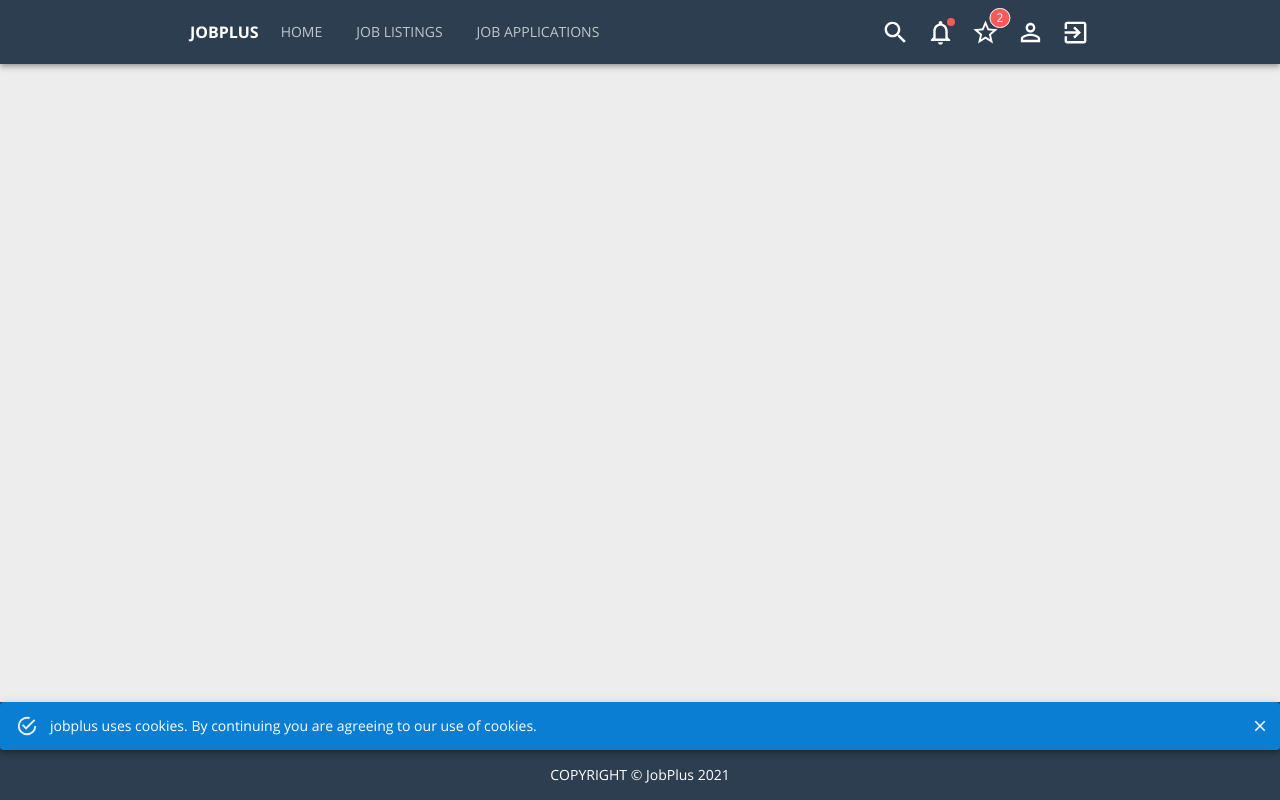
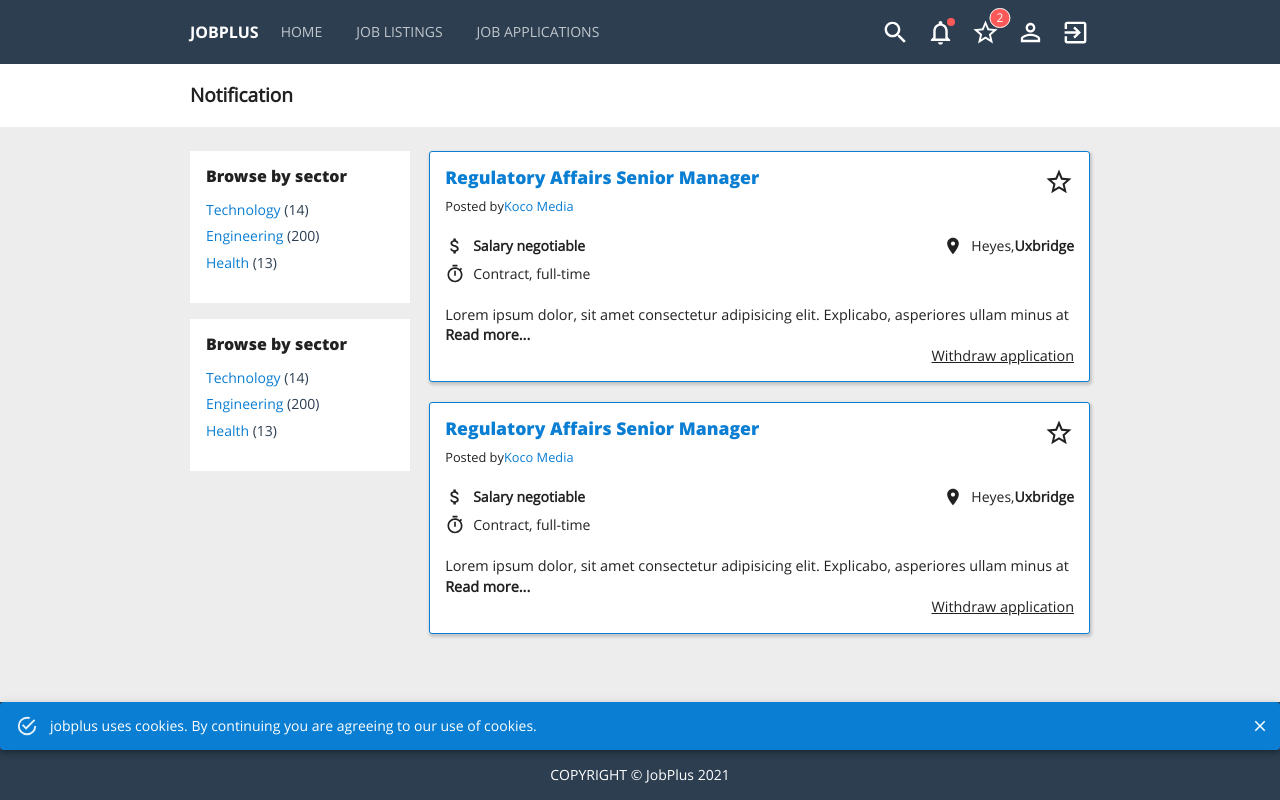
Before and after one commit to collins-adhola/jobplus_react_frontend, a React (Create React App) app: page /notifications in a window 1280 px wide. Built offline with nearby package versions, Linux system fonts and the light colour scheme.

Commit message:
added PageTitle,JobApplications,Notifications,SavedJobs,Search

```diff
--- a/src/App.js
+++ b/src/App.js
@@ -6,8 +6,11 @@ import Navbar from './components/Navbar';
 import Footer from './components/Footer';
 import Cookie from './components/Cookie';
 import Home from './pages/Home';
-import JobListings from './pages/JobListings'
-
+import JobListings from './pages/JobListings';
+import JobApplications from './pages/JobApplications';
+import Search from './pages/Search';
+import Notifications from './pages/Notifications';
+import SavedJobs from './pages/SavedJobs'
 
 
 function App() {
@@ -18,13 +21,14 @@ function App() {
       <Switch>
         <Route exact path='/' render={props => <Home {...props} />} />
         <Route exact path='/job-listings' render={props => <JobListings {...props} />} />
-        {/* <Route exact path='/job-applications' render={props => <JobApplications {...props} />} />
+        <Route exact path='/job-applications' render={props => <JobApplications {...props} />} />
         <Route exact path='/search' render={props => <Search {...props} />} />
         <Route exact path='/notifications' render={props => <Notifications {...props} />} />
         <Route exact path='/saved-jobs' render={props => <SavedJobs {...props} />} />
-        <Route exact path='/profile' render={props => <Profile {...props} />} />
+
+        {/* <Route exact path='/profile' render={props => <Profile {...props} />} />
         <Route exact path='/login' render={props => <Login {...props} />} />
-        <Route exact path='/register' render={props => <Register {...props} />} /> */}
+        <Route exact path='/register' render={props => <Register {...props} />} />   */}
       </Switch>
       <Cookie />
       <Footer />
@@ -33,22 +37,3 @@ function App() {
 }
 
 export default App;
-// function App() {
-//   let history = useHistory()
-//   return (
-//   <>
-//     <BrowserRouter history={history}>
-//       <Navbar />
-//       <Switch>
-//         {/* <Route exact path='/' render={props => <Home {...props} />} /> */}
-//         <Route exact path='/' render={props => <Home {...props} />} />
-//         <Route exact path='/job-listings' render={props => <JobListings {...props} />} />
-//       </Switch>
-//       <Cookie />
-//       <Footer />
-//     </BrowserRouter>
-//   </>
-//   );
-// }
-
-// export default App;
--- /dev/null
+++ b/src/components/PageTitle.js
@@ -0,0 +1,29 @@
+import React from 'react'
+import { makeStyles } from '@material-ui/core/styles';
+
+const useStyles = makeStyles((theme) => ({
+  root: {
+    backgroundColor: theme.palette.common.light,
+  },
+  container: {
+    ...theme.container,
+    padding: '5px 0'
+  },
+  title: {
+    fontSize: '19px'
+  }
+}))
+
+export default function PageTitle(props) {
+  const classes = useStyles();
+  const { title } = props;
+  return (
+    <div className={classes.root}>
+      <div className={classes.container}>
+        <h1 className={classes.title}>{title}</h1>
+      </div>
+
+
+    </div>
+  )
+}
--- /dev/null
+++ b/src/pages/JobApplications.js
@@ -0,0 +1,13 @@
+import React from 'react'
+import Hero from '../components/Hero'
+import ListingFilter from '../components/ListingFilter'
+
+export default function JobApplications() {
+  return (
+    <>
+      < Hero heroType='plain' />
+      < ListingFilter />
+
+    </>
+  )
+}
--- /dev/null
+++ b/src/pages/Notifications.js
@@ -0,0 +1,14 @@
+import React from 'react'
+import ListingFilter from '../components/ListingFilter'
+import PageTitle from '../components/PageTitle'
+
+export default function Notifications() {
+  return (
+    <>
+      <PageTitle title='Notification'/>
+      <ListingFilter />
+
+
+    </>
+  )
+}
--- /dev/null
+++ b/src/pages/SavedJobs.js
@@ -0,0 +1,14 @@
+import React from 'react'
+import ListingFilter from '../components/ListingFilter'
+import PageTitle from '../components/PageTitle'
+
+export default function SavedJobs() {
+  return (
+    <>
+       <PageTitle title='Saved Jobs' />
+      <ListingFilter />
+
+
+    </>
+  )
+}
--- /dev/null
+++ b/src/pages/Search.js
@@ -0,0 +1,16 @@
+import React from 'react'
+import Hero from '../components/Hero'
+import ListingFilter from '../components/ListingFilter'
+
+
+
+
+export default function Search() {
+  return (
+    <>
+      < Hero heroType='plain' />
+      < ListingFilter />
+
+    </>
+  )
+}
```
